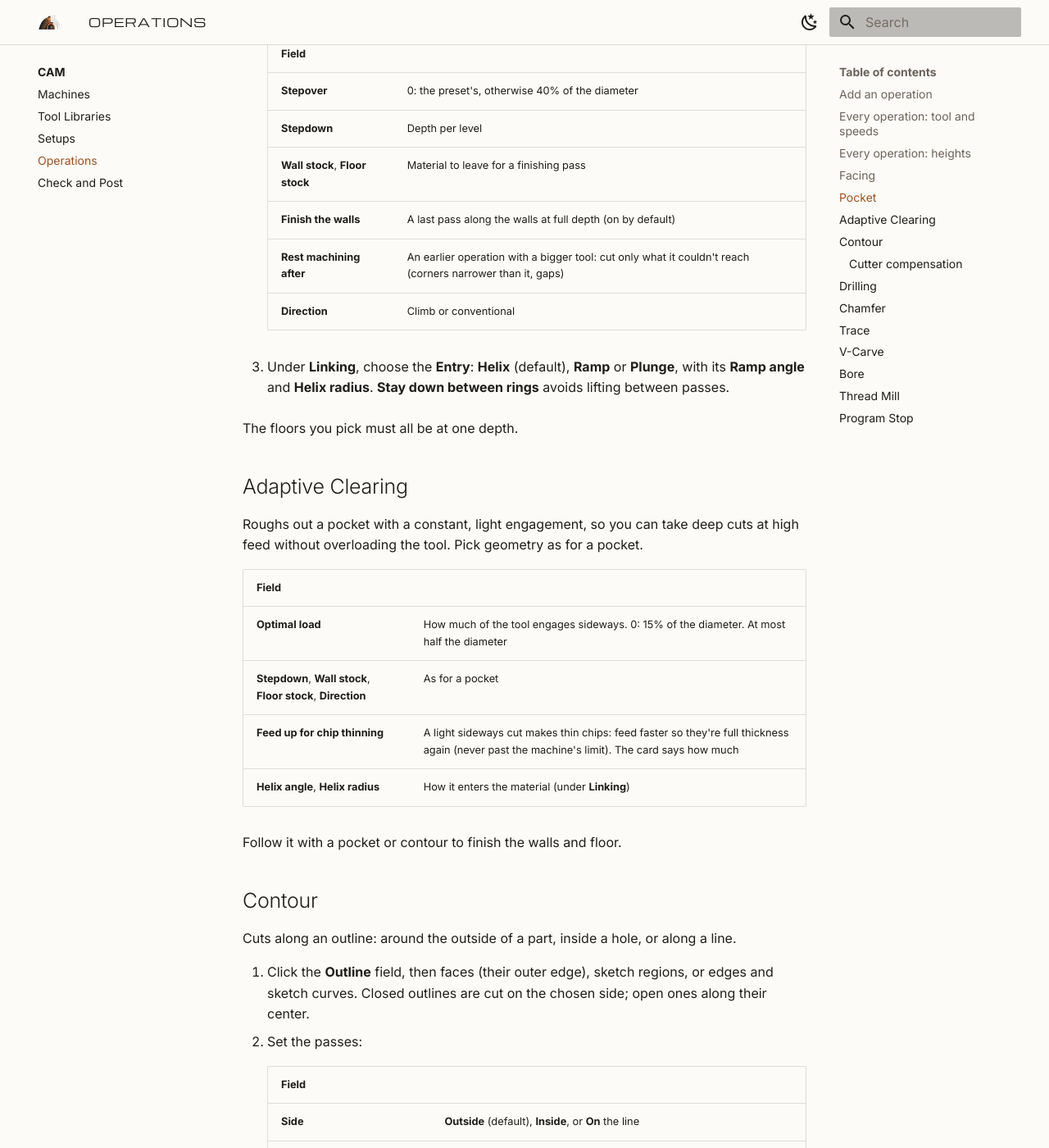
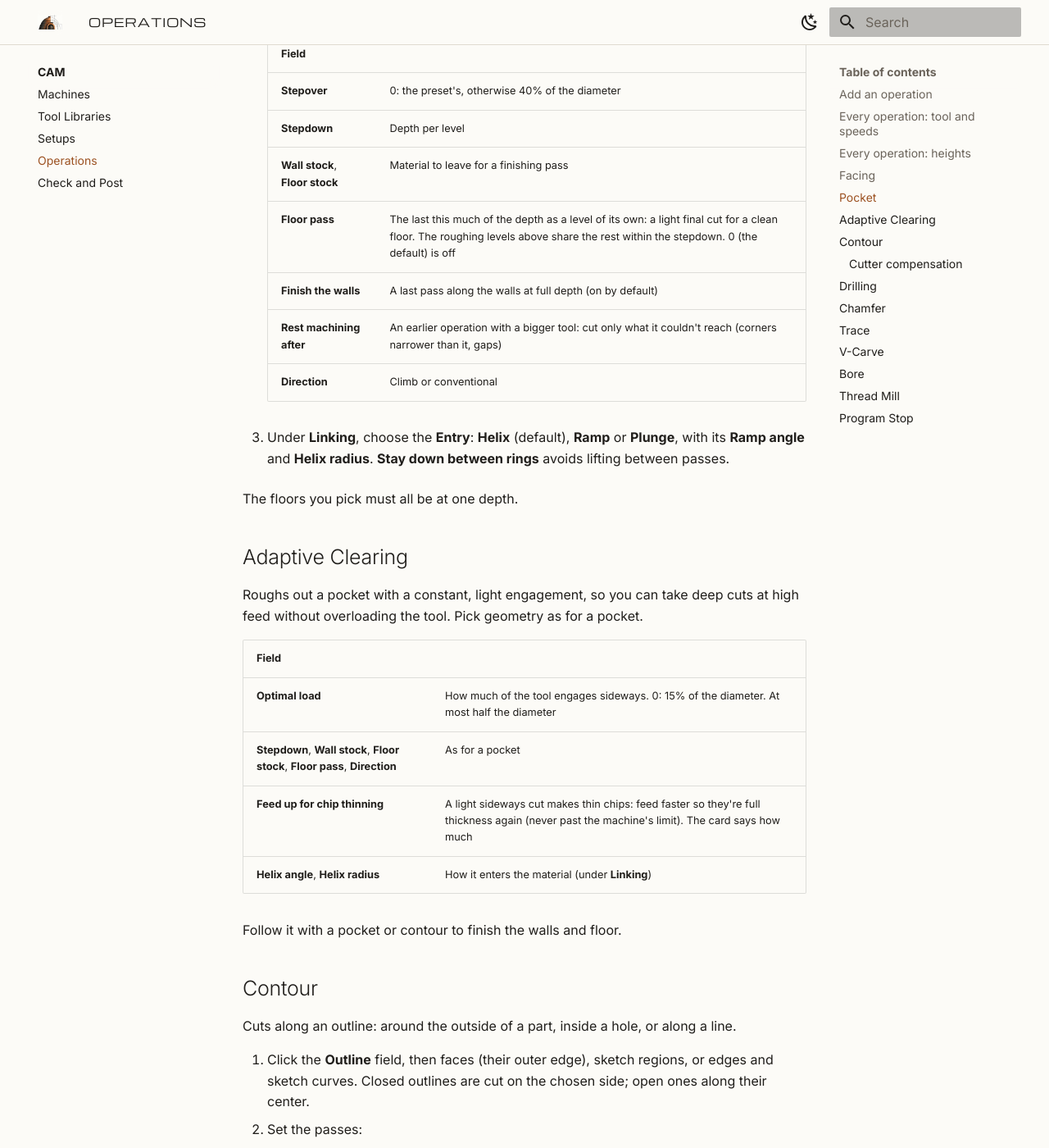
Before and after one commit to invictuscockpits/invictuscad-docs, an MkDocs documentation site: the page built from docs/cam/operations.md, in a window 1280 px wide and 1400 px high, scrolled down 2201 px. Shown: the whole window at 82% size. Built offline with MkDocs 1.6.1 and Material for MkDocs 9.7.7, drawn with Linux system fonts in a browser that asks for light colours.

Commit message:
CAM: the floor pass on pocket and adaptive

```diff
--- a/docs/cam/operations.md
+++ b/docs/cam/operations.md
@@ -70,6 +70,7 @@ Clears the material inside a closed outline down to a floor.
     | **Stepover** | 0: the preset's, otherwise 40% of the diameter |
     | **Stepdown** | Depth per level |
     | **Wall stock**, **Floor stock** | Material to leave for a finishing pass |
+    | **Floor pass** | The last this much of the depth as a level of its own: a light final cut for a clean floor. The roughing levels above share the rest within the stepdown. 0 (the default) is off |
     | **Finish the walls** | A last pass along the walls at full depth (on by default) |
     | **Rest machining after** | An earlier operation with a bigger tool: cut only what it couldn't reach (corners narrower than it, gaps) |
     | **Direction** | Climb or conventional |
@@ -87,7 +88,7 @@ without overloading the tool. Pick geometry as for a pocket.
 | Field | |
 |---|---|
 | **Optimal load** | How much of the tool engages sideways. 0: 15% of the diameter. At most half the diameter |
-| **Stepdown**, **Wall stock**, **Floor stock**, **Direction** | As for a pocket |
+| **Stepdown**, **Wall stock**, **Floor stock**, **Floor pass**, **Direction** | As for a pocket |
 | **Feed up for chip thinning** | A light sideways cut makes thin chips: feed faster so they're full thickness again (never past the machine's limit). The card says how much |
 | **Helix angle**, **Helix radius** | How it enters the material (under **Linking**) |
 
```
